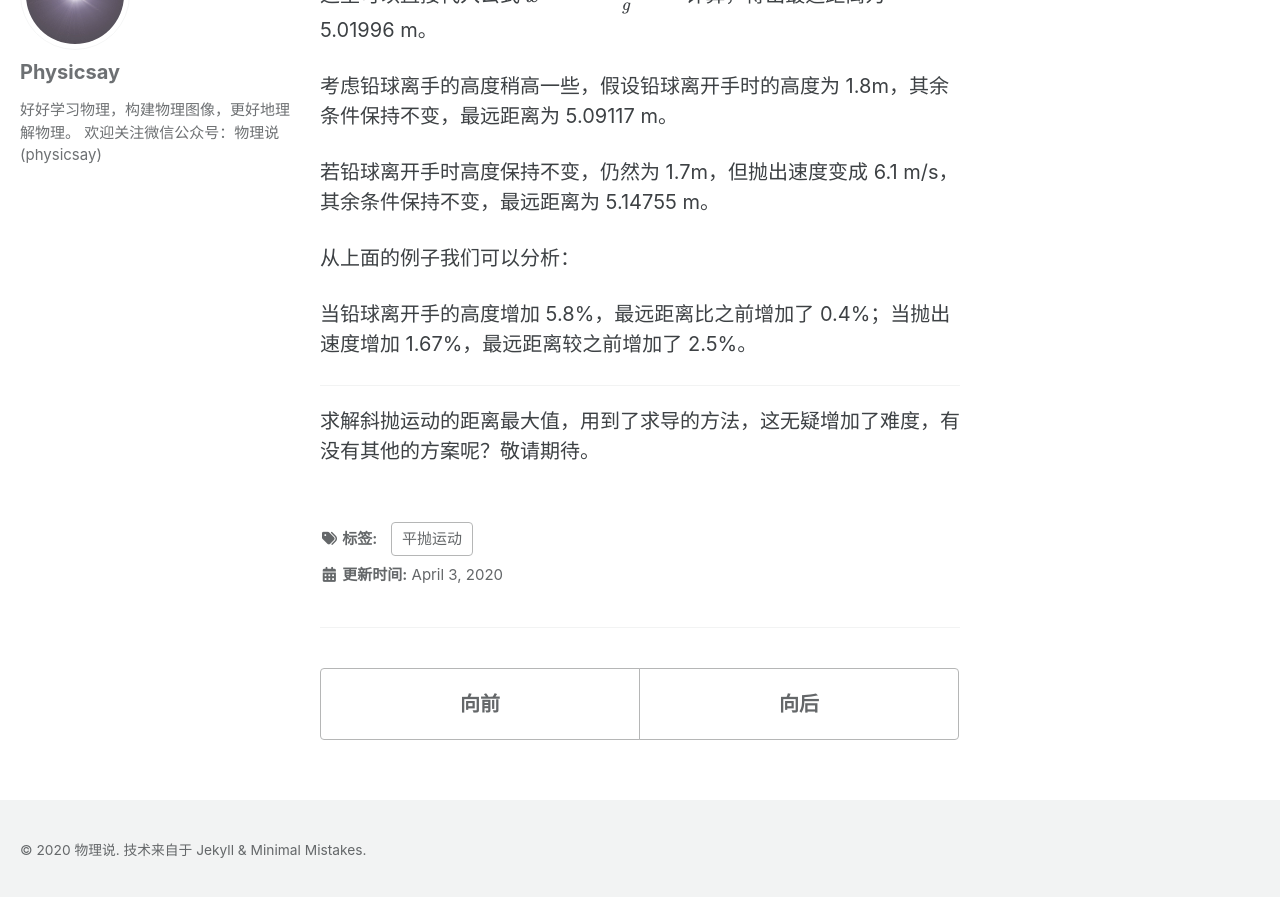
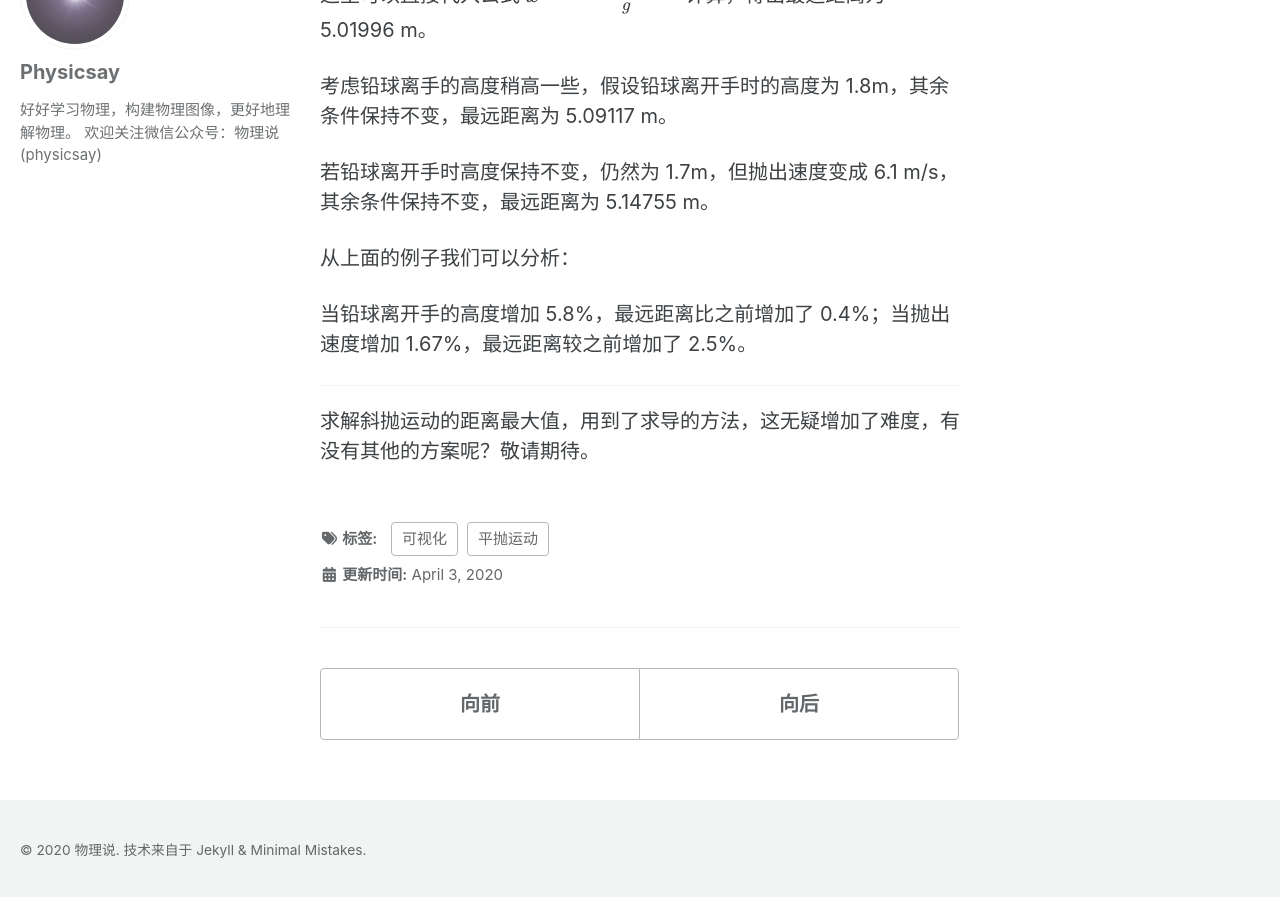
Before and after one commit to physicsay/physicsay-physicsay.github.io, a Jekyll site: the page built from _posts/2020-04-04-projectile-motion-1.md, in a window 1280 px wide and 900 px high, scrolled down 3518 px. Shown: the top 897 px of the window. Built offline with Jekyll 4.4.1, drawn with Linux system fonts in a browser that asks for light colours; cached includes are drawn as plain includes; nearby versions of some CDN libraries; formulas are drawn with MathJax 3.

Commit message:
Update 2020-04-04-projectile-motion-1.md

```diff
--- a/_posts/2020-04-04-projectile-motion-1.md
+++ b/_posts/2020-04-04-projectile-motion-1.md
@@ -4,6 +4,7 @@ url: projectile-motion-1
 date: 2020-04-03 20:09:15
 tags:
 - 平抛运动
+- 可视化
 categories: mechanics
 description: 高中可能会涉及一些斜抛运动，但数学计算略显复杂，这里借助工具直观绘制斜抛运动的轨迹。
 ---
```
